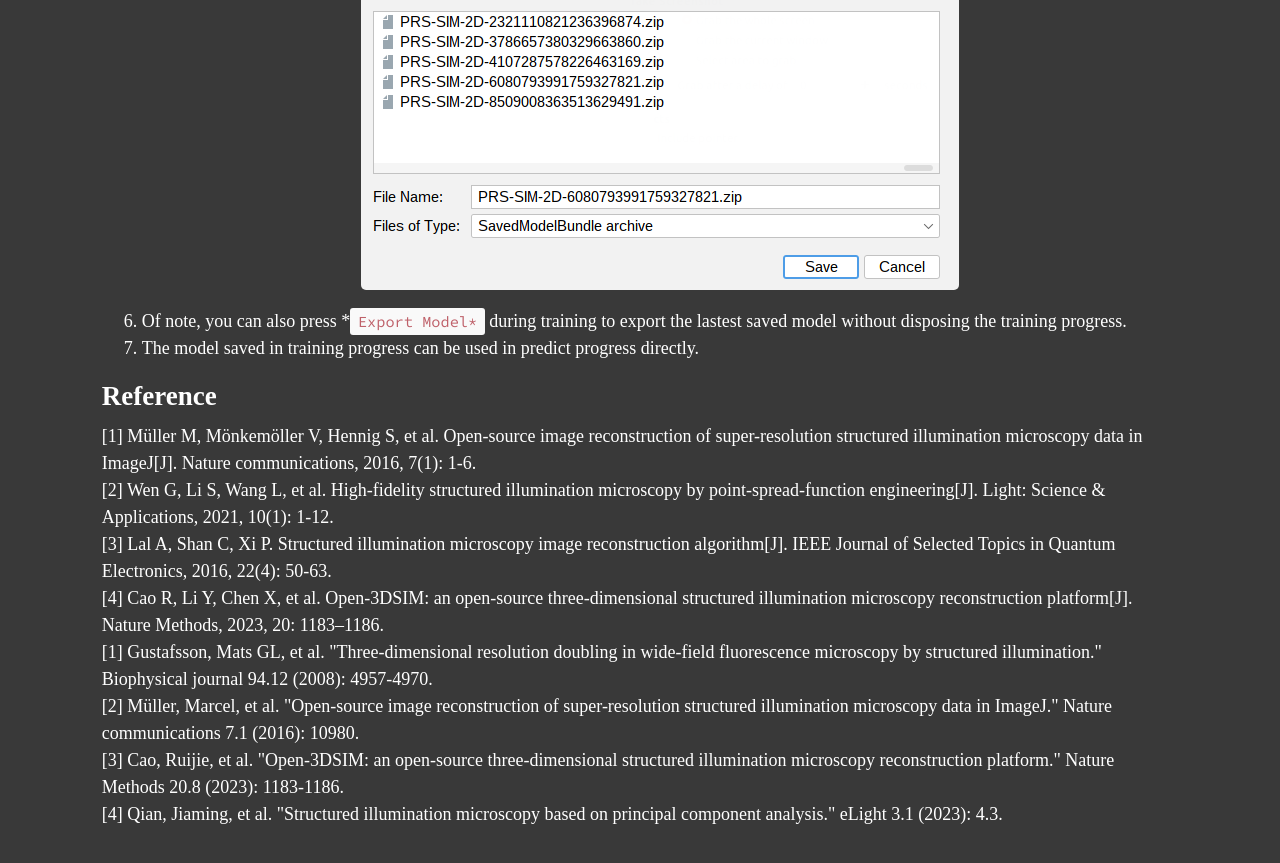
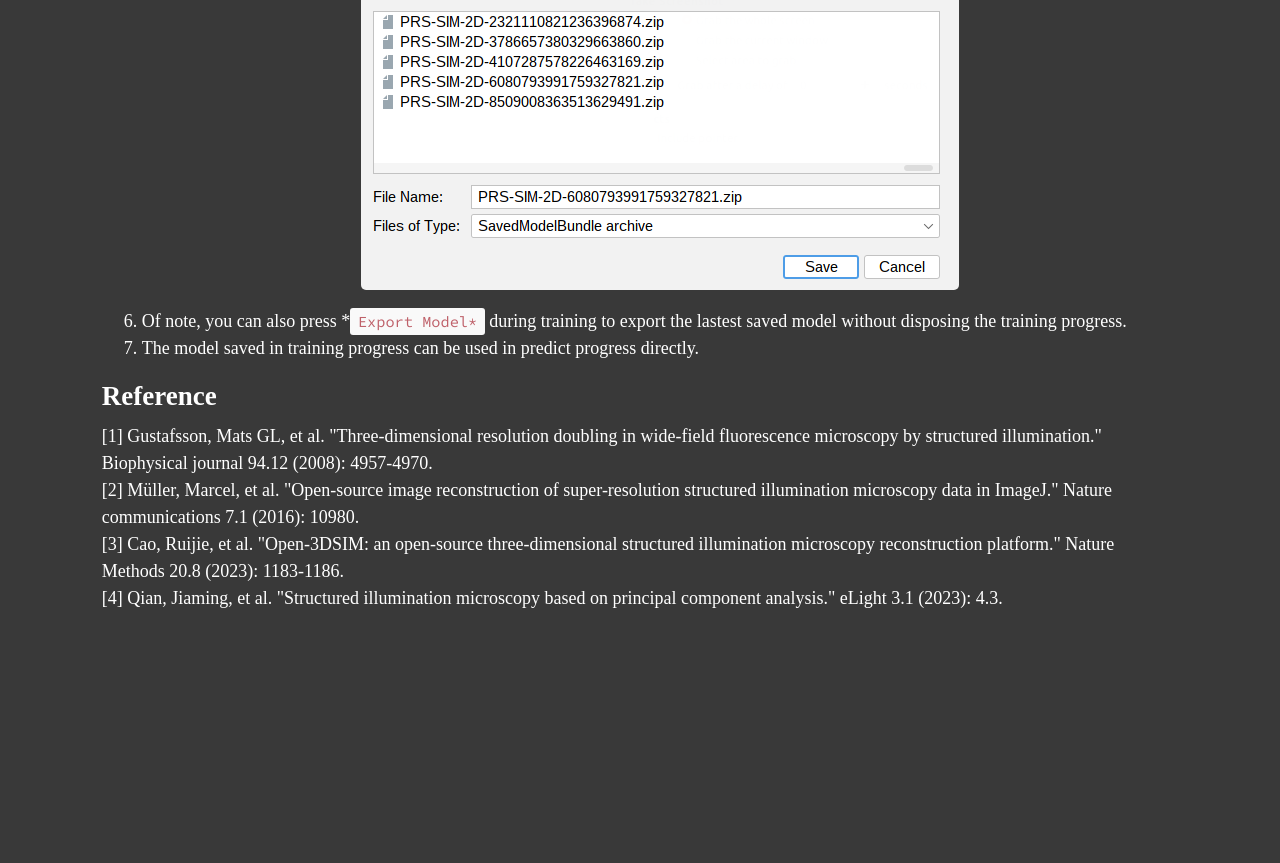
Before and after one commit to IntellM-THUIBCS/PRS-SIM, a Jekyll site: the page built from Tutorial.md, in a window 1280 px wide and 900 px high, scrolled down 9200 px. Shown: the top 863 px of the window. Built offline with Jekyll 4.4.1, drawn with Linux system fonts in a browser that asks for light colours; after the commit the page ends 9884 px from its top, so only the background shows below that.

Commit message:
Update Tutorial.md

```diff
--- a/Tutorial.md
+++ b/Tutorial.md
@@ -393,11 +393,6 @@ In the latter method, please organize directory structure of your data as below.
 
 <h2 style="color:white;">Reference</h2>
 <p>
-[1] Müller M, Mönkemöller V, Hennig S, et al. Open-source image reconstruction of super-resolution structured illumination microscopy data in ImageJ[J]. Nature communications, 2016, 7(1): 1-6.<br>
-[2] Wen G, Li S, Wang L, et al. High-fidelity structured illumination microscopy by point-spread-function engineering[J]. Light: Science & Applications, 2021, 10(1): 1-12.<br>
-[3] Lal A, Shan C, Xi P. Structured illumination microscopy image reconstruction algorithm[J]. IEEE Journal of Selected Topics in Quantum Electronics, 2016, 22(4): 50-63.<br>
-[4] Cao R, Li Y, Chen X, et al. Open-3DSIM: an open-source three-dimensional structured illumination microscopy reconstruction platform[J]. Nature Methods, 2023, 20: 1183–1186.<br>
-
 [1] Gustafsson, Mats GL, et al. "Three-dimensional resolution doubling in wide-field fluorescence microscopy by structured illumination." Biophysical journal 94.12 (2008): 4957-4970.<br>
 [2] Müller, Marcel, et al. "Open-source image reconstruction of super-resolution structured illumination microscopy data in ImageJ." Nature communications 7.1 (2016): 10980.<br>
 [3] Cao, Ruijie, et al. "Open-3DSIM: an open-source three-dimensional structured illumination microscopy reconstruction platform." Nature Methods 20.8 (2023): 1183-1186.<br>
```
